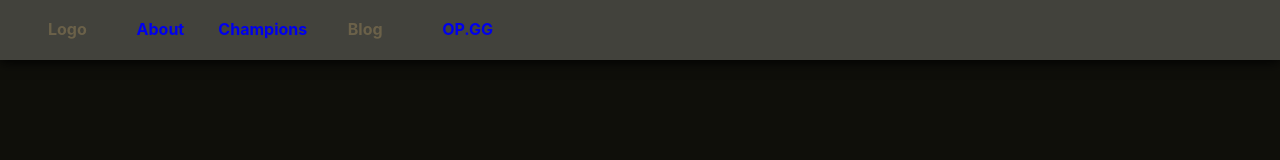
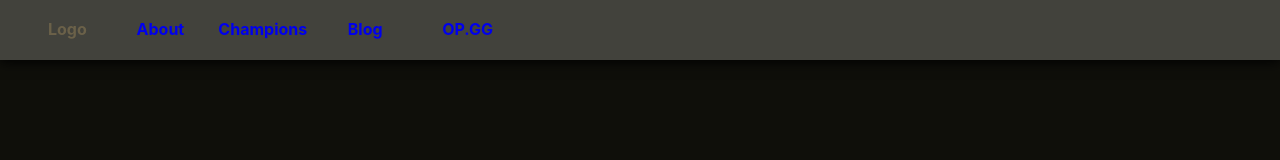
Before and after one commit to atcriteria/league-app, a React (Create React App) app: page / in a window 1280 px wide. Shown: the top 160 px of the page. Built offline with nearby package versions, Linux system fonts and the light colour scheme; the HTML template or start-up script is replaced by a standard one.

Commit message:
added link to blog section and some margin for the scrolling to snap to

```diff
--- a/src/components/Blog/Blog.js
+++ b/src/components/Blog/Blog.js
@@ -10,7 +10,7 @@ export default function Blog(){
         }
     }
     return(
-        <section className="blog-wrapper" data-testid="blog-testID">
+        <section className="blog-wrapper" data-testid="blog-testID" id="blog-section">
             <div className="align-buttons-wrapper" >
                 <div onClick={handleClick} title="left" className="align-button" >
                     <p>___________</p>
--- a/src/components/Blog/blog.css
+++ b/src/components/Blog/blog.css
@@ -7,6 +7,7 @@
     flex-direction: column;
     justify-content: space-between;
     align-items: center;
+    scroll-margin-top: 200px;
 }
 
 .align-buttons-wrapper {
--- a/src/components/Header/Header.js
+++ b/src/components/Header/Header.js
@@ -7,7 +7,7 @@ export default function Header(){
                 <div>Logo</div>
                 <div><a href="#about-section" >About</a></div>
                 <div><a href="#champion-section">Champions</a></div>
-                <div>Blog</div>
+                <div><a href="#blog-section">Blog</a></div>
                 <div><a href="https://na.op.gg/summoner/userName=AtCriteria" target="_blank" rel="noreferrer" >OP.GG</a></div>
             </nav>
         </header>
```
